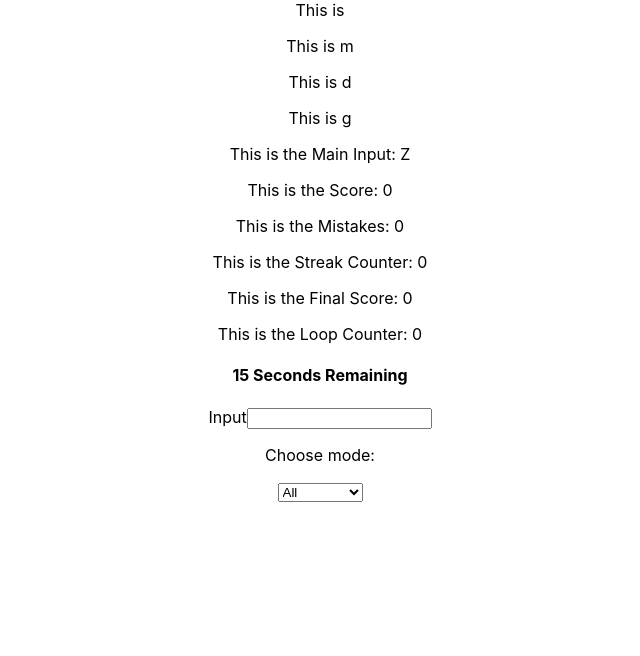
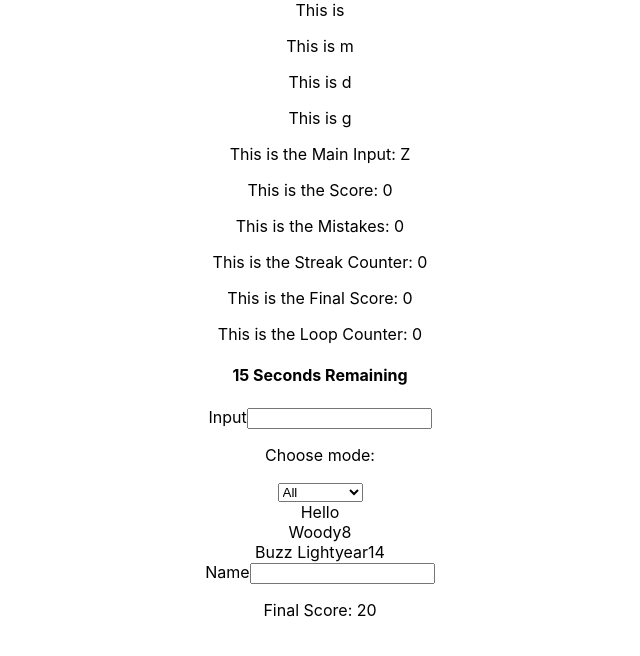
Before and after one commit to zvallarino/QTETrainer, a React (Create React App) app: page / in a window 1280 px wide. Shown: the top 656 px of the page, without its empty margins (320-960 px from the left). Built offline with nearby package versions, Linux system fonts and the light colour scheme; data requests are answered from the project's data file.

Commit message:
more edits

```diff
--- /dev/null
+++ b/db.json
@@ -0,0 +1,14 @@
+{
+  "leaderboard": [
+    {
+      "id": 1,
+      "name": "Woody",
+      "highscore": 8
+    },
+    {
+      "id": 2,
+      "name": "Buzz Lightyear",
+      "highscore": 14
+    }
+  ]
+}
--- a/src/App.js
+++ b/src/App.js
@@ -2,17 +2,26 @@ import logo from './logo.svg';
 import './App.css';
 import GameLogic from './GameLogic';
 import DropDown from './DropDown';
-import React,{ useState } from "react";
+import Leaderboard from './Leaderboard';
+import FinalScreen from './FinalScreen';
+import React,{ useState, useEffect } from "react";
 
 function App() {
 
 const [selectedRoute, setSelectedRoute] = useState('abcdefghijklmnopqrstuvwxyz')
+const [leaderboard, setLeaderBoard] = useState([])
+
+useEffect(() =>
+fetch("http://localhost:4000/leaderboard")
+.then((response) => response.json())
+.then((allData) => setLeaderBoard(allData)), [])
 
   return (
     <div className="App">
       <GameLogic selectedRoute = {selectedRoute}/>
       <DropDown selectedRoute = {selectedRoute} setSelectedRoute = {setSelectedRoute} />
-
+      <Leaderboard leaderboard = {leaderboard}/>
+      <FinalScreen />
     </div>
   );
 }
--- /dev/null
+++ b/src/FinalScreen.js
@@ -0,0 +1,30 @@
+function FinalScreen(){
+    let newObject = {
+        name: "",
+        highscore: 0
+    }
+
+    // fetch ("http://localhost:3000/leaderboard", {
+    //     method: 'POST',
+    //     headers: {"Content-Type": "application/json"},
+    //     body: JSON.stringify(newObject)
+    // })
+
+    return (
+        <>
+        <label> Name
+        <input type="text" name="name"  />
+        </label>
+        <p>
+        Final Score: {20}
+        </p>
+
+        <form>
+        </form>
+
+        </>
+    )
+}
+
+
+export default FinalScreen
--- a/src/GameLogic.js
+++ b/src/GameLogic.js
@@ -59,26 +59,53 @@ function StreakCounterSayings(){
 
   if(timeRemaining === 0){
     if (loopCounter === 0){
-      if (score >= 6) {
+      if (score >= 1) {
+        alert ("Level 2")
         console.log("hello")
         setLoopCounter(loopCounter => loopCounter + 1)
         setFinalScore(finalScore + score)
         setScore(0)
-        setTimeRemaining(20)
+        setTimeRemaining(5)
       } else {setTimeRemaining(20)}
+
 
        } else if (loopCounter === 1) {
          console.log("bye")
-         if (score >= 10) {
+         if (score >= 1) {
+          alert ("Level 3")
           console.log("hello")
           setLoopCounter(loopCounter => loopCounter + 1)
           setFinalScore(finalScore + score)
           setScore(0)
-          setTimeRemaining(20)
+          setTimeRemaining(5)
         } else {setTimeRemaining(20)}
 
+       } else if (loopCounter === 2) {
+        console.log("bye")
+        if (score >= 1) {
+         alert ("Level 4")
+         console.log("hello")
+         setLoopCounter(loopCounter => loopCounter + 1)
+         setFinalScore(finalScore + score)
+         setScore(0)
+         setTimeRemaining(5)
+       } else {setTimeRemaining(20)}
+
+       } else if (loopCounter === 3) {
+        console.log("bye")
+        if (score >= 1) {
+          alert ("Level 5")
+         console.log("hello")
+         setLoopCounter(loopCounter => loopCounter + 1)
+         setFinalScore(finalScore + score)
+         setScore(0)
+         setTimeRemaining(5)
+       } else {setTimeRemaining(20)}
+      }
+       else {
+         alert (`You won! Your score is ${finalScore}`)
        }
-    // setTimeRemaining(20)
+
   }
 
     // if (score >= 6)
--- a/src/Leaderboard.js
+++ b/src/Leaderboard.js
@@ -1,7 +1,21 @@
-function Leaderboard() {
+import React, {useEffect} from 'react'
+import PlayerRanking from './PlayerRanking';
+
+function Leaderboard({leaderboard}) {
+  let playerList = leaderboard.map((player) => <PlayerRanking player = {player} />)
+
+
+  // useEffect(() =>
+  // fetch("http://localhost:3000/leaderboard")
+  // .then((response) => response.json())
+  // .then((allData) => allData.map((player) => <PlayerRanking player = {player} />)), []
+  // )
+
+
   return (
     <div>
-     Hello
+    Hello
+    {playerList}
     </div>
   );
 }
--- /dev/null
+++ b/src/PlayerRanking.js
@@ -0,0 +1,15 @@
+import React from 'react'
+
+function PlayerRanking(player) {
+ console.log (player.player.name)
+  return (
+    <div>
+
+     {player.player.name}
+     {player.player.highscore}
+
+    </div>
+  );
+}
+
+export default PlayerRanking;
```
